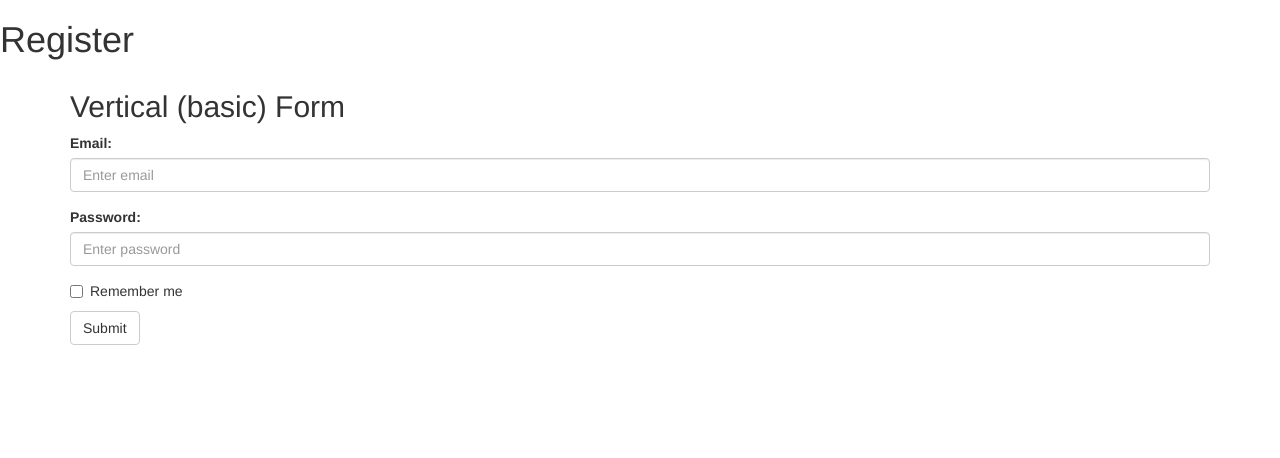
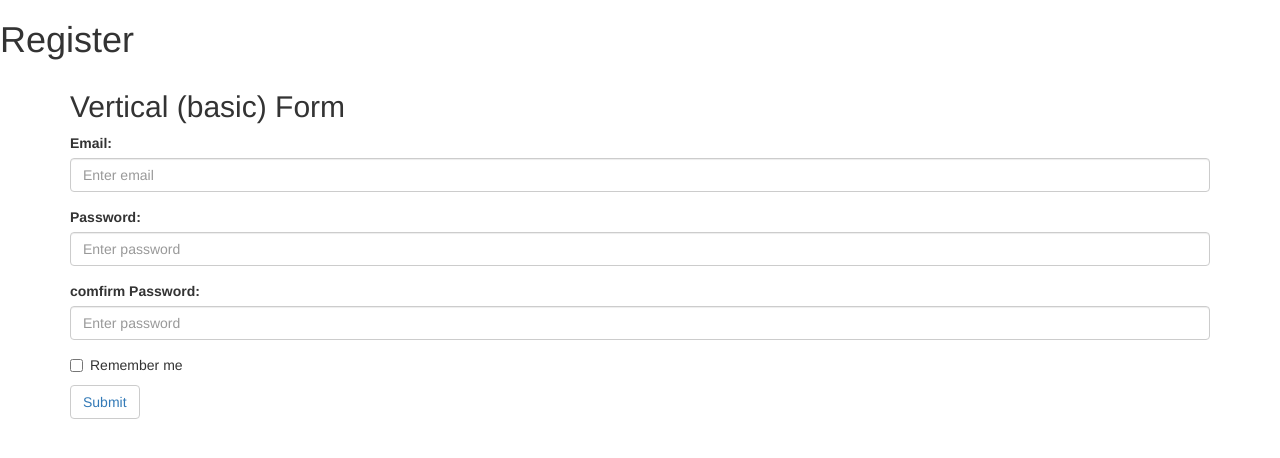
Before and after one commit to eddymark/bookazon, a PHP site: page /register.php in a window 1280 px wide. Shown: the top 458 px of the page. Run offline with PHP 8.4, Linux system fonts and the light colour scheme.

Commit message:
all pages added

```diff
--- a/login.php
+++ b/login.php
@@ -16,7 +16,7 @@ and open the template in the editor.
 
         <h1>Log In</h1>
        <div class="container">
-            <h2>Vertical (basic) Form</h2>
+            <h2>bookazon log in </h2>
             <form role="form">
                 <div class="form-group">
                     <label for="email">Email:</label>
--- a/register.php
+++ b/register.php
@@ -26,10 +26,19 @@ and open the template in the editor.
                     <label for="pwd">Password:</label>
                     <input type="password" class="form-control" id="pwd" placeholder="Enter password">
                 </div>
+                <div class="form-group">
+                    <label for="pwd">comfirm Password:</label>
+                    <input type="password" class="form-control" id="pwd" placeholder="Enter password">
+                </div>
+
+
+
+
+
                 <div class="checkbox">
                     <label><input type="checkbox"> Remember me</label>
                 </div>
-                <button type="submit" class="btn btn-default">Submit</button>
+                <button type="submit" class="btn btn-default"><a href="http://inft.me/~eddy/comfirmation.php">Submit</a></button>
             </form>
         </div>
 
```
Also changed, not shown: comfirmation.php (added, +17 -0 lines).
